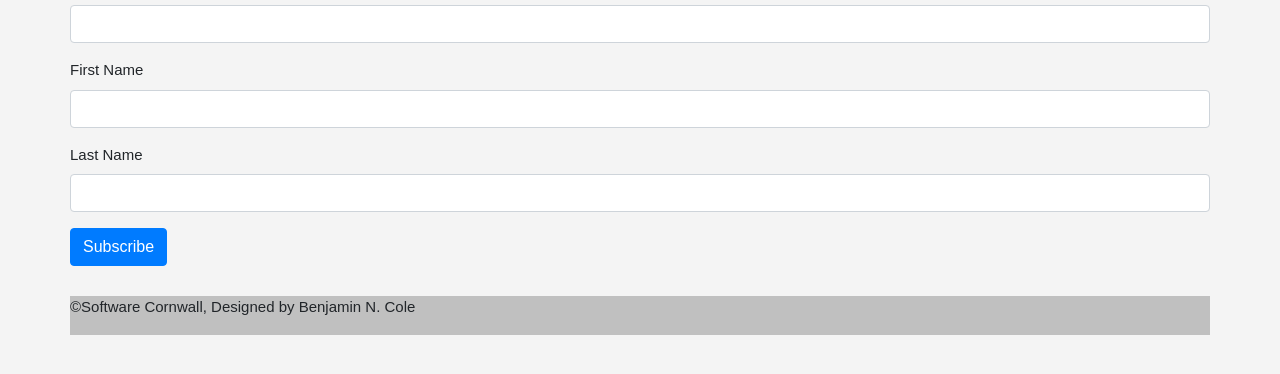
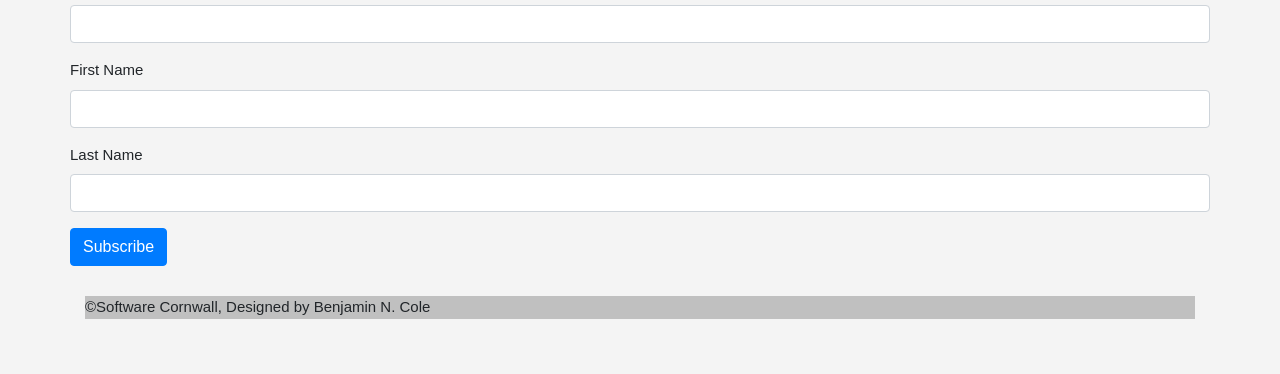
Before and after one commit to tonyedwardspz/software_cornwall_newsletter, a plain HTML site: page index.html in a window 1280 px wide. Shown: the part 350-724 px from the top of the page. Drawn offline with nearby package versions, Linux system fonts and the light colour scheme; a script that the page names is missing.

Commit message:
Editing size of newsletter form, edited footer length.

```diff
--- a/index.html
+++ b/index.html
@@ -90,7 +90,8 @@
 			</div>
 <!--End mc_embed_signup-->
 <!-- Footer -->
-      <footer class="row">
+      <footer>
+				<div class="row"> </div>
         <p>&copy;Software Cornwall, Designed by Benjamin N. Cole</p>
       </footer>
 		</div>
```
